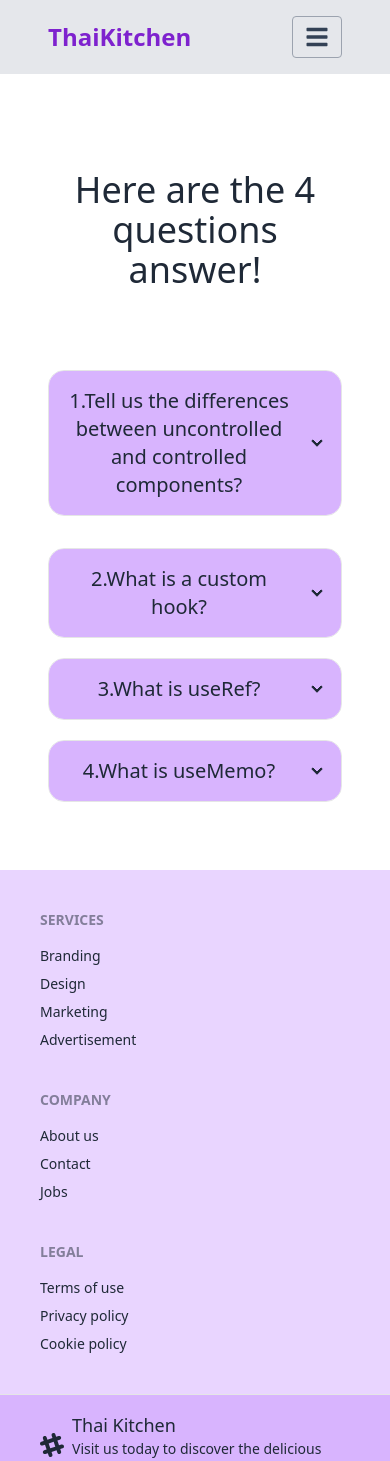
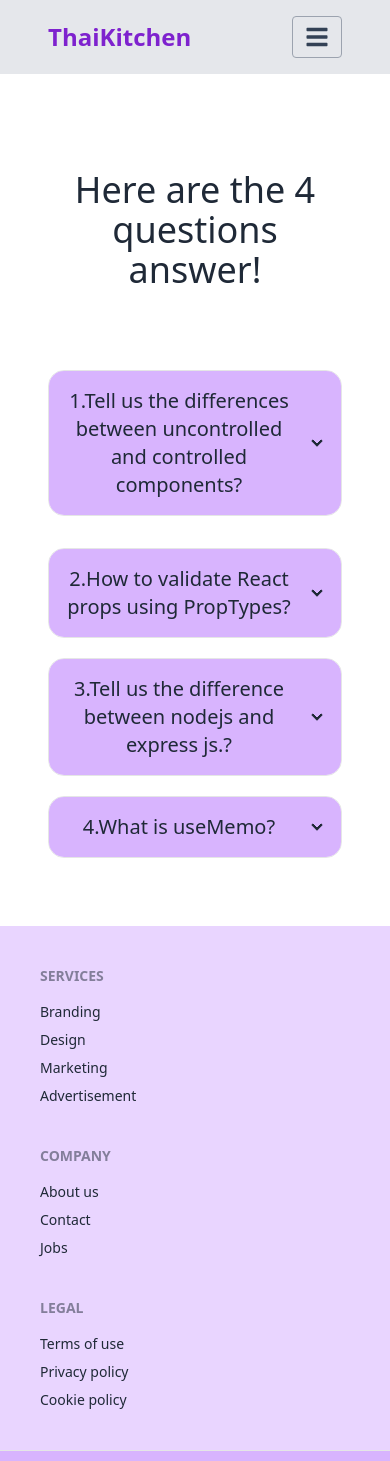
Before and after one commit to mahdee18/Thai-kitchen-client, a React (Vite) app: page /blog in a window 390 px wide. Shown: the top 1461 px of the page. Built offline with nearby package versions, Linux system fonts and the light colour scheme.

Commit message:
Chef card added

```diff
--- a/src/Routes/Routes.jsx
+++ b/src/Routes/Routes.jsx
@@ -12,7 +12,8 @@ const router = createBrowserRouter([
         children: [
             {
                 path: '/',
-                element: <Home></Home>
+                element: <Home></Home>,
+                loader:(()=>fetch('http://localhost:5000/chef'))
             },
             {
                 path: "/blog",
--- a/src/components/Blog/Blog.jsx
+++ b/src/components/Blog/Blog.jsx
@@ -12,24 +12,31 @@ const Blog = () => {
                         </div>
                         <div className="collapse-content text-sm sm:text-base ">
                             <p className='py-5'>In React, controlled components are those that are bound to a state value and are modified via user input by updating the state value. They rely on the parent component to manage the state and handle all user input.
-                            <br />
-                            In contrast, uncontrolled components are components that do not rely on a state value to function, but instead manage their own state internally through the DOM. They are usually created using refs in React. Controlled components provide a more reliable way of managing state, while uncontrolled components are easier to set up but may lead to inconsistencies.</p>
+                                <br />
+                                In contrast, uncontrolled components are components that do not rely on a state value to function, but instead manage their own state internally through the DOM. They are usually created using refs in React. Controlled components provide a more reliable way of managing state, while uncontrolled components are easier to set up but may lead to inconsistencies.</p>
                         </div>
                     </div>
                     <div tabIndex={0} className="mx-auto collapse collapse-arrow border border-base-300 bg-base-100 rounded-box sm:w-1/2 lg:w-2/3 my-5">
                         <div className="collapse-title text-xl font-medium bg-purple-300">
-                            2.What is a custom hook?
+                            2.How to validate React props using PropTypes?
                         </div>
                         <div className="collapse-content text-sm sm:text-base ">
-                            <p className='py-5'>A custom hook is a JavaScript function that uses one or more built-in hooks and can be used to encapsulate and reuse stateful logic in React components. Custom hooks are a way to share functionality among components without repeating code, similar to how regular functions are used to share logic among different parts of an application. They allow developers to extract commonly used logic from components and create reusable and composable hooks.</p>
+                            <p className='py-5'>
+                                React PropTypes is a type checking library that allows developers to validate the props being passed to a React component. It can help catch bugs early by checking that the props are of the expected type. <br />
+                                <br />
+                                By using PropTypes to validate our props, we can catch errors and improve the robustness of our React components.</p>
                         </div>
                     </div>
                     <div tabIndex={0} className="mx-auto collapse collapse-arrow border border-base-300 bg-base-100 rounded-box sm:w-1/2 lg:w-2/3 my-5">
                         <div className="collapse-title text-xl font-medium bg-purple-300">
-                            3.What is useRef?
+                            3.Tell us the difference between nodejs and express js.?
                         </div>
                         <div className="collapse-content text-sm sm:text-base ">
-                            <p className='py-5'><strong>useRef:</strong> is a hook in React that creates a reference to a mutable value which persists for the entire lifecycle of the component. It is often used to access or modify the properties of a DOM element, to store a value that should persist between renders, or to create a reference to a child component.</p>
+                            <p className='py-5'><strong>Node.js:</strong> is a JavaScript runtime that allows developers to run JavaScript code on the server-side. It uses the V8 JavaScript engine from Google Chrome to execute JavaScript code outside of the browser environment. Node.js provides a rich set of built-in modules for working with file system, networking, and other aspects of server-side development.
+                            <br />
+                            <br />
+                            <strong>Express.js:</strong> is a lightweight and flexible web application framework built on top of Node.js. It provides a set of features and utilities for building web applications and APIs, such as routing, middleware, and HTTP request/response handling. Express.js allows developers to easily create server-side applications and APIs, and it has a wide range of community-contributed middleware and plugins that can extend its functionality.
+                            </p>
                         </div>
                     </div>
                     <div tabIndex={0} className="mx-auto collapse collapse-arrow border border-base-300 bg-base-100 rounded-box sm:w-1/2 lg:w-2/3 my-5">
--- /dev/null
+++ b/src/components/Chef/Chef.jsx
@@ -0,0 +1,30 @@
+import React from 'react';
+import { FaRegThumbsUp } from 'react-icons/fa';
+
+const Chef = ({ chef }) => {
+    const { id, picture, name, years_experience, num_recipes, likes } = chef
+    return (
+        <div className='my-12'>
+            <div className="card bg-purple-100 shadow-xl p-2 h-600">
+                <figure style={{ height: '250px' }}>
+                    <img src={picture} alt="Chef" style={{ width: 'auto', height: '100%', borderRadius: '0.75rem' }} />
+                </figure>
+
+                <div className="card-body items-center text-center">
+                    <h2 className="card-title">{name}</h2>
+                    <p><strong>Experience: </strong>   {years_experience} Years of experiences working as a chef.</p>
+
+                    <div className='flex items-center justify-center gap-12 py-2'>
+                        <span className='flex items-center'><FaRegThumbsUp className='mr-2'></FaRegThumbsUp>   {likes}</span>
+                        <span><strong>Recipes: </strong>   {num_recipes}</span>
+                    </div>
+                    <div className="card-actions">
+                        <button className="btn btn-primary bg-purple-700">View Recipes</button>
+                    </div>
+                </div>
+            </div>
+        </div>
+    );
+};
+
+export default Chef;
--- a/src/components/MainHome/Home/Home.jsx
+++ b/src/components/MainHome/Home/Home.jsx
@@ -1,10 +1,24 @@
 import React from 'react';
 import HeroSection from '../HeroSection/HeroSection';
+import { useLoaderData } from 'react-router-dom';
+import Chef from '../../Chef/Chef';
 
 const Home = () => {
+    const chefs = useLoaderData()
+    console.log(chefs)
     return (
         <div>
             <HeroSection></HeroSection>
+            <div class="grid grid-cols-1 sm:grid-cols-2 md:grid-cols-3 gap-4 w-5/6 mx-auto">
+                {
+                    chefs.map(chef => (
+                        <div class=" p-4" key={chef.id}>
+                            <Chef chef={chef} />
+                        </div>
+                    ))
+                }
+            </div>
+
         </div>
     );
 };
```
